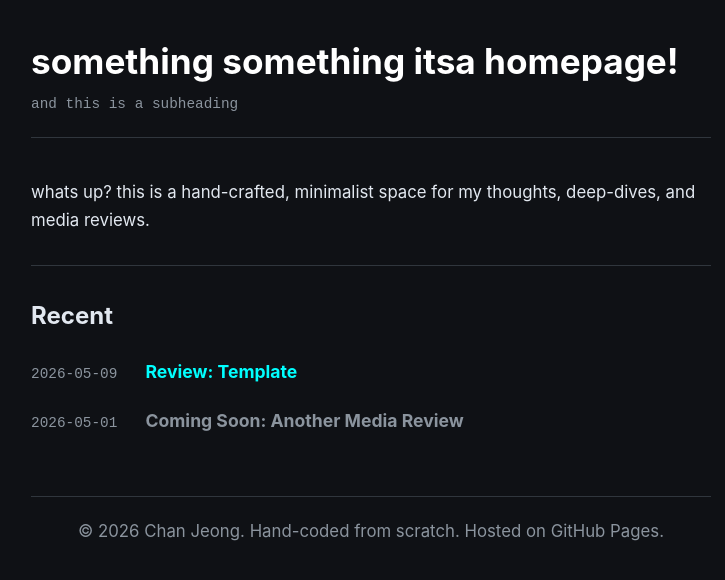
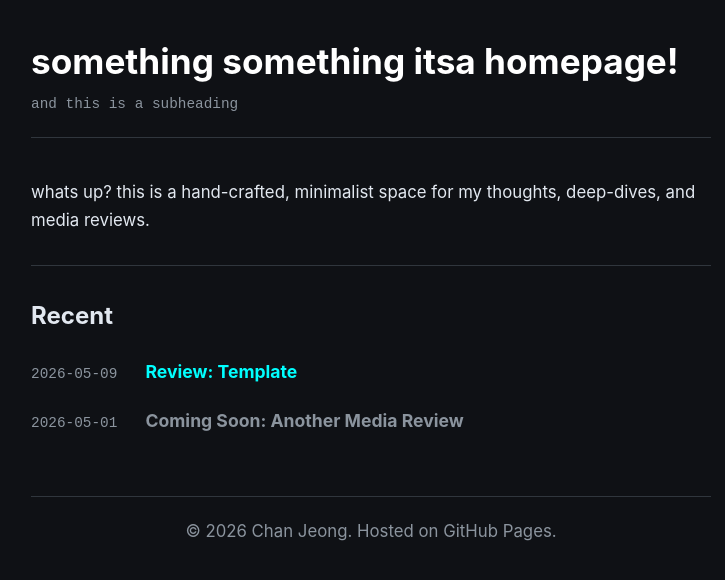
Before and after one commit to ailporf/ailporf.github.io, a Jekyll site: the page index.html, which Jekyll copies as it is, in a window 1280 px wide. Shown: the top 580 px of the page, without its empty margins (269-994 px from the left). Built offline with Jekyll 4.4.1, drawn with Linux system fonts in a browser that asks for light colours.

Commit message:
Update index.html

```diff
--- a/index.html
+++ b/index.html
@@ -21,7 +21,7 @@
             <ul style="list-style: none; padding: 0; margin: 0;">
                 <li style="margin-bottom: 20px;">
                     <div class="meta-date" style="display: inline-block; width: 110px;">2026-05-09</div>
-                    <a href="post-template.html" style="font-weight: bold; font-size: 1.1rem;">Review: Template</a>
+                    <a href="post-template.md" style="font-weight: bold; font-size: 1.1rem;">Review: Template</a>
                 </li>
                 <li style="margin-bottom: 20px;">
                     <div class="meta-date" style="display: inline-block; width: 110px;">2026-05-01</div>
@@ -30,7 +30,7 @@
             </ul>
         </main>
         <footer>
-            <p>© 2026 Chan Jeong. Hand-coded from scratch. Hosted on GitHub Pages.</p>
+            <p>© 2026 Chan Jeong. Hosted on GitHub Pages.</p>
         </footer>
     </div>
 </body>
```
